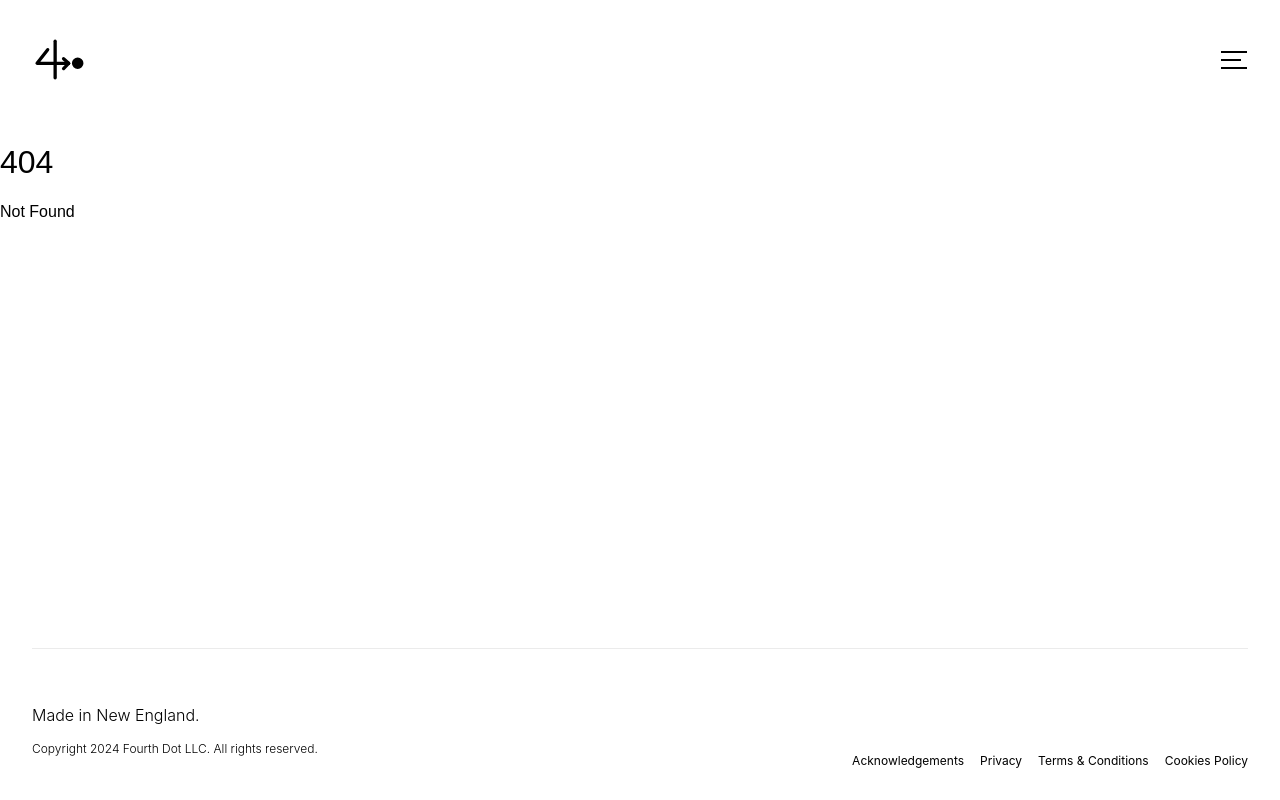
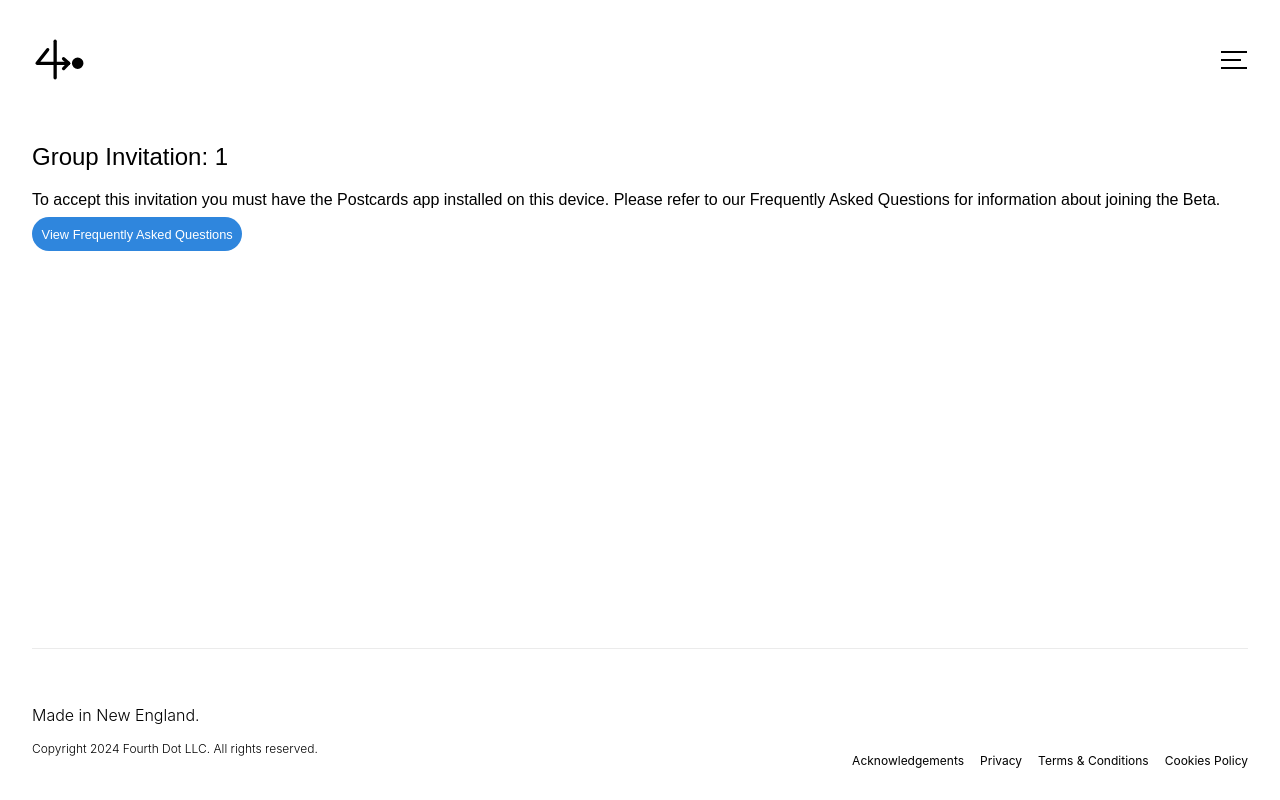
Before and after one commit to FourthDot/fourthdot.com, a SvelteKit app: page /apps/postcards/group-invitation/1 in a window 1280 px wide. Before the commit this address had no page. Built offline with nearby package versions, Linux system fonts and the light colour scheme; a web font is replaced by a local one.

Commit message:
Universal Links for Postcards

```diff
--- /dev/null
+++ b/src/routes/apps/postcards/group-invitation/[slug]/+page.svelte
@@ -0,0 +1,32 @@
+<script>
+    import Section from "$lib/components/layout/section.svelte";
+    export let data;
+    const { invitationId } = data;
+
+</script>
+
+<svelte:head>
+    <title>Postcard Group Invitation</title>
+</svelte:head>
+
+<Section>
+<h1>Group Invitation: {invitationId}</h1>
+<p>To accept this invitation you must have the Postcards app installed on this device. Please refer to our Frequently Asked Questions for information about joining the Beta.</p>
+<a href="/apps/postcards/frequently-asked-questions">View Frequently Asked Questions</a>
+
+</Section>
+
+<style>
+
+a {
+    font-size: 0.8em;
+    text-decoration: none;
+    border: none;
+    margin-top: 2em;
+    color: #fff;
+    background-color: #2F86DD;
+    border-radius: 2em;
+    padding: 0.75em;
+}
+
+</style>
--- /dev/null
+++ b/src/routes/apps/postcards/group-invitation/[slug]/+page.ts
@@ -0,0 +1,5 @@
+export async function load({ params }) {
+	return {
+        invitationId: params.slug
+    }
+}
```
Also changed, not shown: 1 other file (tests, documents, lock files or other folders).
